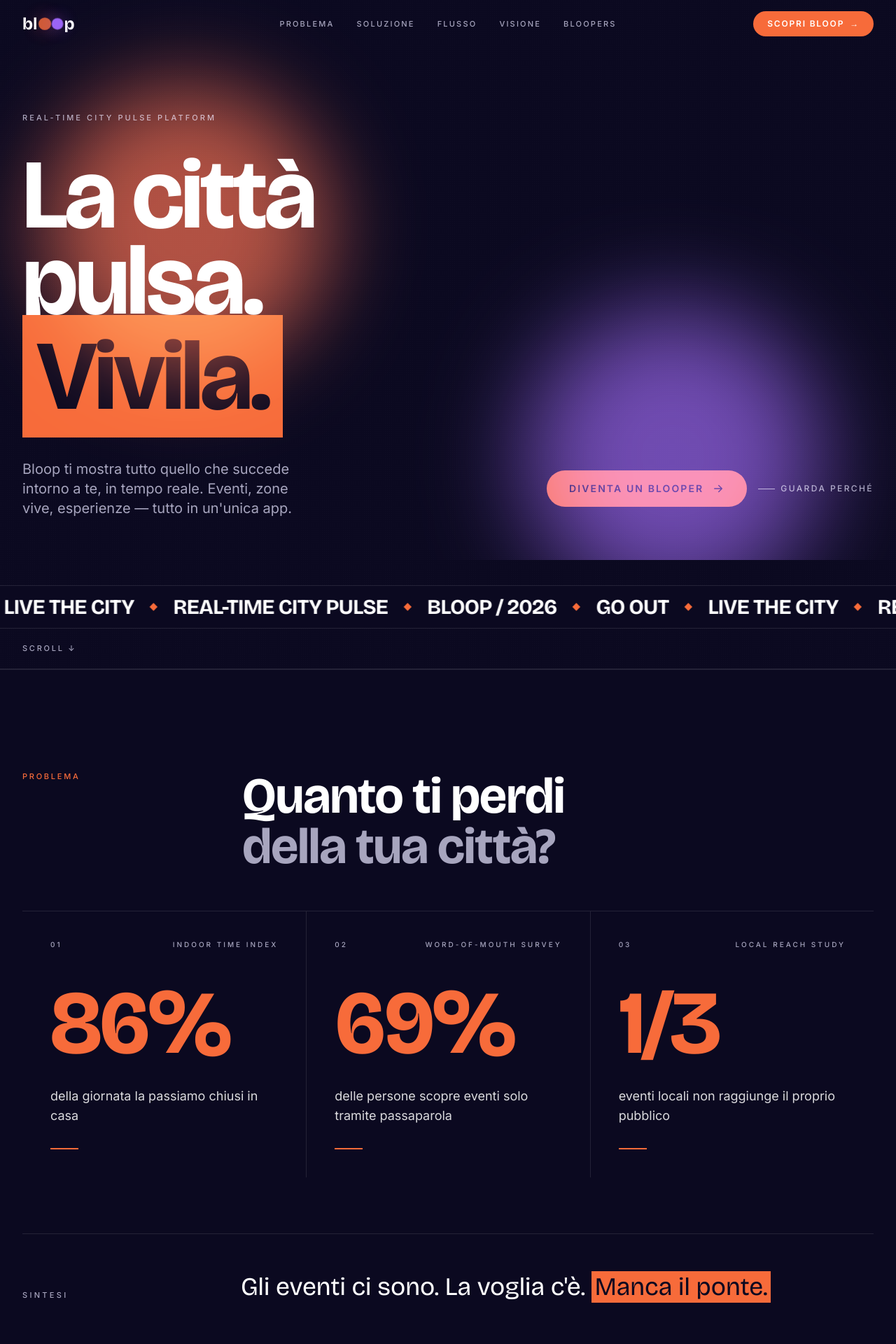
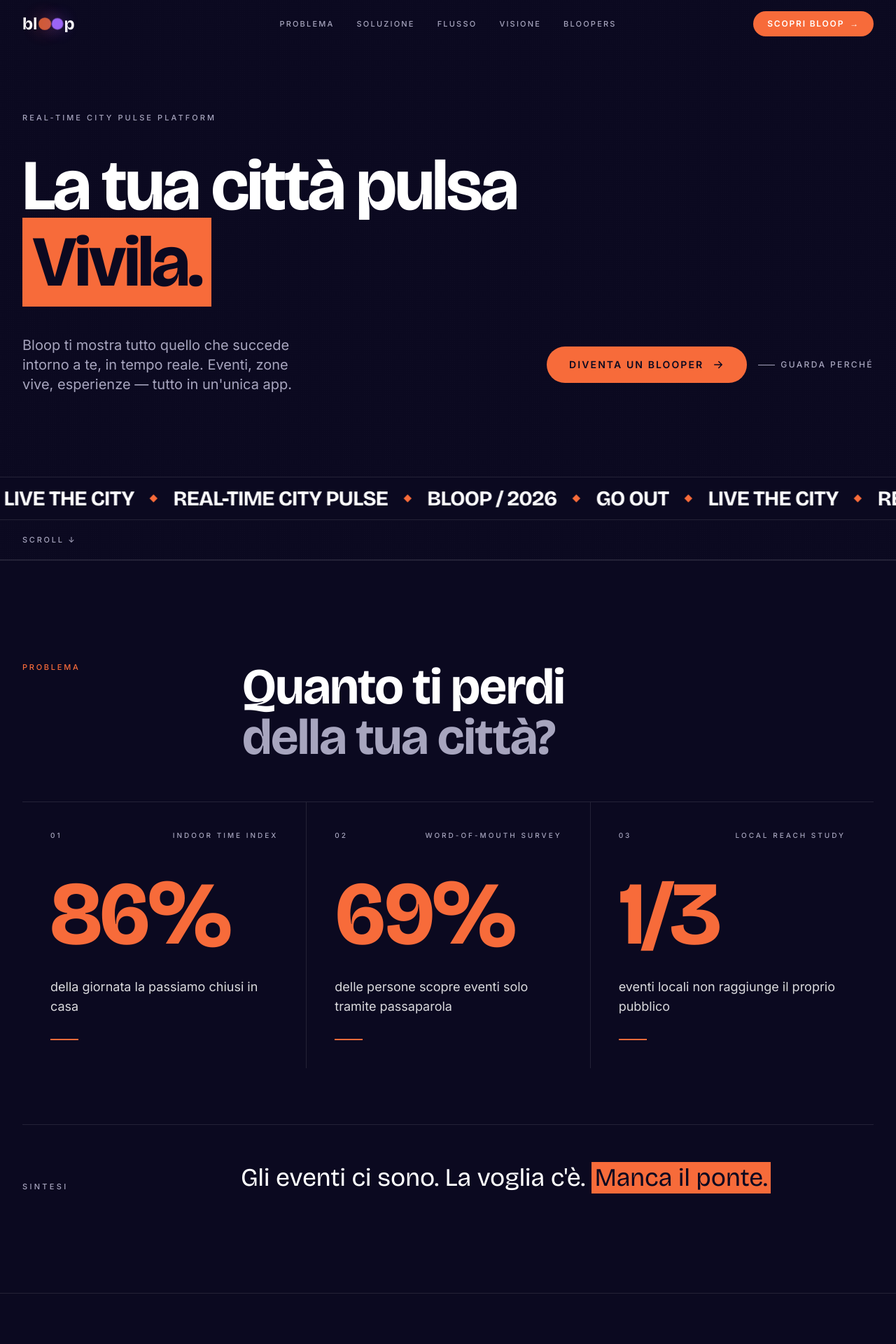
Before and after one commit to giammaantonacci-coder/bloop-landing, a Next.js app: page / in a window 1280 px wide. Shown: the top 1920 px of the page at 70% size. Built offline with nearby package versions, Linux system fonts and the light colour scheme.

Commit message:
Refine hero headline layout and move bubbles behind content
- Hero: "La tua città pulsa" on a single line, "Vivila." below
- BackgroundBubbles: negative z-index so they sit behind sections
- Remove opaque section backgrounds so bubbles stay visible on scroll

```diff
--- a/components/Bloopers.tsx
+++ b/components/Bloopers.tsx
@@ -40,7 +40,7 @@
   return (
     <section
       id="bloopers"
-      className="relative border-t border-white/10 bg-deep py-28 sm:py-36"
+      className="relative border-t border-white/10 py-28 sm:py-36"
     >
       <div className="pointer-events-none absolute inset-0 noise opacity-30" aria-hidden />
 
--- a/components/Hero.tsx
+++ b/components/Hero.tsx
@@ -16,7 +16,7 @@
   return (
     <section
       id="hero"
-      className="relative isolate flex min-h-screen flex-col overflow-hidden bg-deep"
+      className="relative isolate flex min-h-screen flex-col overflow-hidden"
     >
       {/* Background: fine noise */}
       <div className="pointer-events-none absolute inset-0 noise opacity-40" aria-hidden />
@@ -36,10 +36,9 @@
           initial={{ opacity: 0, y: 24 }}
           animate={{ opacity: 1, y: 0 }}
           transition={{ duration: 0.8, ease: "easeOut", delay: 0.05 }}
-          className="mt-10 font-display text-[clamp(3.25rem,11vw,10rem)] font-bold leading-[0.88] tracking-[-0.03em]"
+          className="mt-10 font-display text-[clamp(2.75rem,8vw,7rem)] font-bold leading-[0.95] tracking-[-0.03em]"
         >
-          <span className="block">La città</span>
-          <span className="block">pulsa.</span>
+          <span className="block sm:whitespace-nowrap">La tua città pulsa</span>
           <span className="mt-3 block">
             <span className="highlight-coral">Vivila.</span>
           </span>
--- a/components/HowItWorks.tsx
+++ b/components/HowItWorks.tsx
@@ -35,7 +35,7 @@
   return (
     <section
       id="come-funziona"
-      className="relative border-t border-white/10 bg-deep py-28 sm:py-36"
+      className="relative border-t border-white/10 py-28 sm:py-36"
     >
       <div className="mx-auto max-w-7xl px-6 sm:px-8">
         <div className="grid grid-cols-1 gap-10 border-b border-white/10 pb-14 md:grid-cols-12">
--- a/components/Problem.tsx
+++ b/components/Problem.tsx
@@ -50,7 +50,7 @@
   return (
     <section
       id="problema"
-      className="relative border-t border-white/10 bg-deep py-28 sm:py-36"
+      className="relative border-t border-white/10 py-28 sm:py-36"
     >
       <div className="mx-auto max-w-7xl px-6 sm:px-8">
         {/* Section header */}
--- a/components/Solution.tsx
+++ b/components/Solution.tsx
@@ -40,7 +40,7 @@
   return (
     <section
       id="soluzione"
-      className="relative border-t border-white/10 bg-night py-28 sm:py-36"
+      className="relative border-t border-white/10 py-28 sm:py-36"
     >
       <div className="relative mx-auto max-w-7xl px-6 sm:px-8">
         <div className="grid grid-cols-1 gap-10 border-b border-white/10 pb-14 md:grid-cols-12">
--- a/components/Vision.tsx
+++ b/components/Vision.tsx
@@ -23,7 +23,7 @@
   return (
     <section
       id="visione"
-      className="relative isolate overflow-hidden border-t border-white/10 bg-night py-28 sm:py-36"
+      className="relative isolate overflow-hidden border-t border-white/10 py-28 sm:py-36"
     >
       <div className="pointer-events-none absolute inset-0 noise opacity-30" aria-hidden />
 
--- a/components/ui/BackgroundBubbles.tsx
+++ b/components/ui/BackgroundBubbles.tsx
@@ -61,7 +61,7 @@
 
   return (
     <div
-      className="pointer-events-none fixed inset-0 z-30 overflow-hidden mix-blend-screen"
+      className="pointer-events-none fixed inset-0 -z-10 overflow-hidden mix-blend-screen"
       aria-hidden
     >
       {/* Coral — outer handles mouse + scroll, inner handles autonomous drift */}
```
